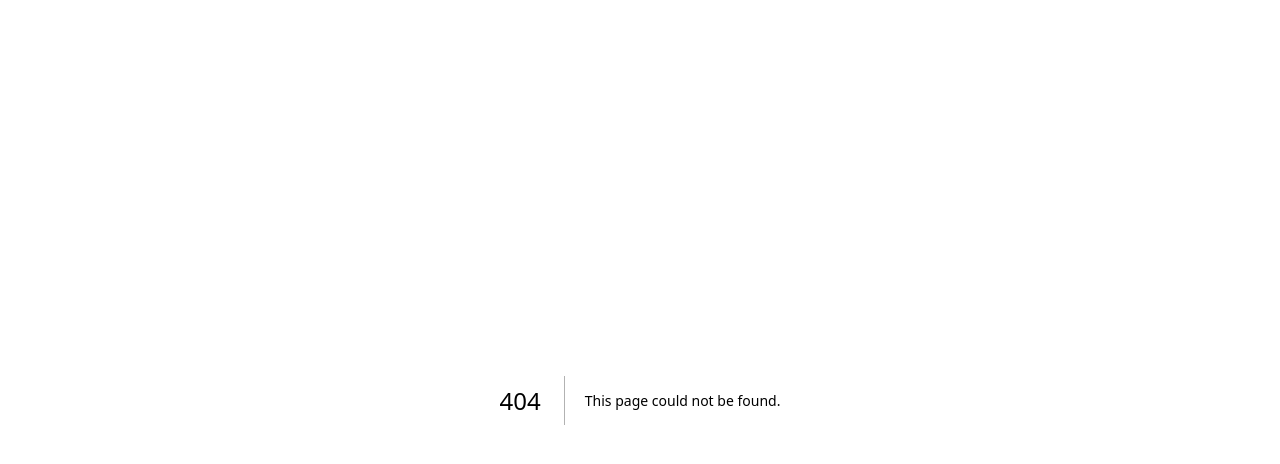
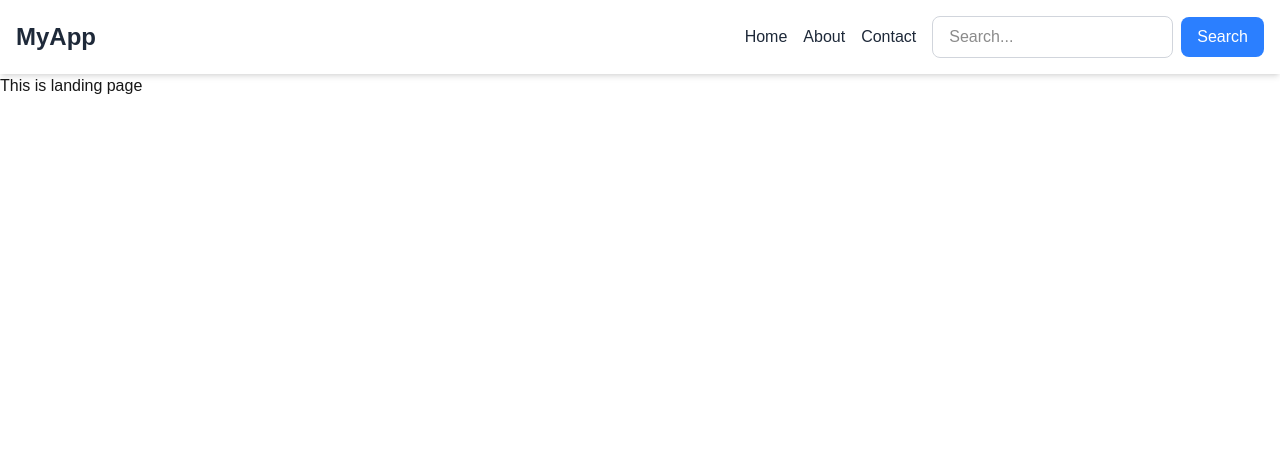
Before and after one commit to DevangPastagia/next-rendering-components, a Next.js app: page /landing-page in a window 1280 px wide. Before the commit this address had no page. Shown: the top 464 px of the page. Built offline with nearby package versions, Linux system fonts and the light colour scheme.

Commit message:
feat: client only and component placement

```diff
--- a/package.json
+++ b/package.json
@@ -9,6 +9,7 @@
     "lint": "next lint"
   },
   "dependencies": {
+    "client-only": "^0.0.1",
     "next": "15.3.2",
     "react": "^19.0.0",
     "react-dom": "^19.0.0",
--- a/src/app/client-route/page.tsx
+++ b/src/app/client-route/page.tsx
@@ -1,18 +1,16 @@
 "use client";
 
-// Notre: As we install package npm i server-only, we can use server-only imports in client components
-
-// import { serverUtils } from "@/utils/serverUtils";
+import { clientSideFunction } from "@/utils/client-utils";
 
 export default function ClientRoutePage() {
   console.log("Client route rendered");
 
-  // const result = serverUtils();
+  const result = clientSideFunction();
 
   return (
     <div>
       <h1>Client Route</h1>
-      {/* <p>{result}</p> */}
+      <p>{result}</p>
     </div>
   );
 }
--- /dev/null
+++ b/src/app/landing-page/page.tsx
@@ -0,0 +1,12 @@
+import Navbar from "@/components/navbar/navbar";
+
+export default function LandingPage() {
+  return (
+    <>
+      <Navbar />
+      <main>
+        <h1>This is landing page</h1>
+      </main>
+    </>
+  );
+}
--- /dev/null
+++ b/src/components/navbar/nav-links.tsx
@@ -0,0 +1,15 @@
+export default function NavLinks() {
+  return (
+    <div className="flex items-center space-x-4">
+      <a href="/" className="text-gray-800 hover:text-blue-500">
+        Home
+      </a>
+      <a href="/about" className="text-gray-800 hover:text-blue-500">
+        About
+      </a>
+      <a href="/contact" className="text-gray-800 hover:text-blue-500">
+        Contact
+      </a>
+    </div>
+  );
+}
--- /dev/null
+++ b/src/components/navbar/nav-search.tsx
@@ -0,0 +1,28 @@
+"use client";
+import { useState } from "react";
+
+export default function NavSearch() {
+  const [search, setSearch] = useState("");
+
+  return (
+    <div className="flex items-center">
+      <input
+        type="text"
+        placeholder="Search..."
+        className="border border-gray-300 rounded-lg px-4 py-2 focus:outline-none focus:ring-2 focus:ring-blue-500"
+        value={search}
+        onChange={(e) => setSearch(e.target.value)}
+        onKeyDown={(e) => {
+          if (e.key === "Enter") {
+            // Handle search action
+            console.log("Searching for:", search);
+            setSearch(""); // Clear the input after search
+          }
+        }}
+      />
+      <button className="ml-2 bg-blue-500 text-white rounded-lg px-4 py-2 hover:bg-blue-600">
+        Search
+      </button>
+    </div>
+  );
+}
--- /dev/null
+++ b/src/components/navbar/navbar.tsx
@@ -0,0 +1,16 @@
+import NavLinks from "./nav-links";
+import NavSearch from "./nav-search";
+
+export default function Navbar() {
+  return (
+    <nav className="bg-white shadow-md">
+      <div className="container mx-auto px-4 py-4 flex justify-between items-center">
+        <div className="text-2xl font-bold text-gray-800">MyApp</div>
+        <div className="flex items-center space-x-4">
+          <NavLinks />
+          <NavSearch />
+        </div>
+      </div>
+    </nav>
+  );
+}
--- /dev/null
+++ b/src/utils/client-utils.ts
@@ -0,0 +1,8 @@
+import "client-only";
+
+// Note: As we install package npm i client-only, we can use client-only imports in client components
+
+export const clientSideFunction = () => {
+  console.log("use window object, use locale storage");
+  return "Client result";
+};
--- a/src/utils/serverUtils.ts
+++ b/src/utils/serverUtils.ts
@@ -1,4 +1,6 @@
 import "server-only";
+
+// Note: As we install package npm i server-only, we can use server-only imports in server components
 
 export const serverUtils = () => {
   console.log("We are using serverUtils");
```
Also changed, not shown: 1 other file (tests, documents, lock files or other folders).
